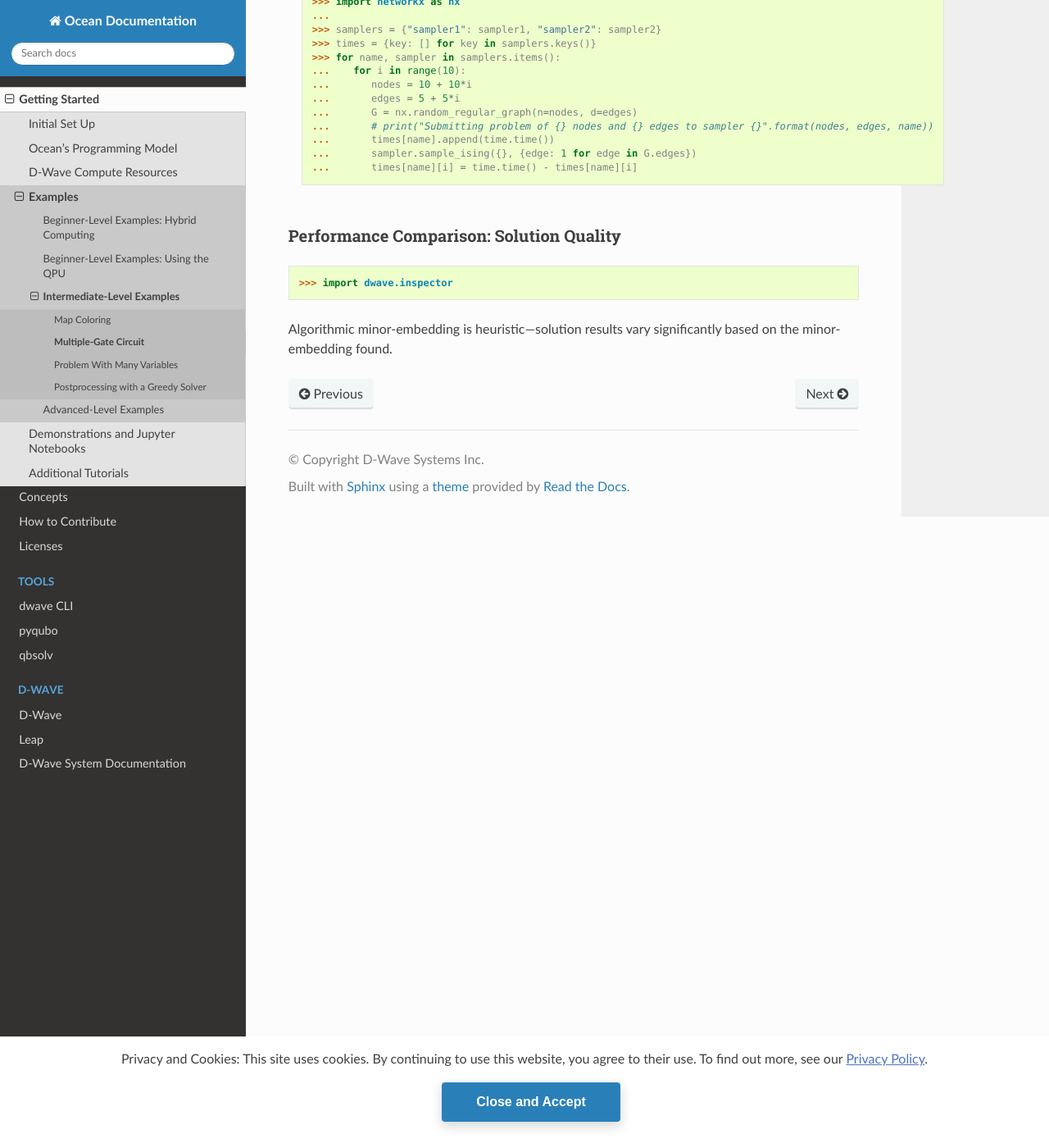
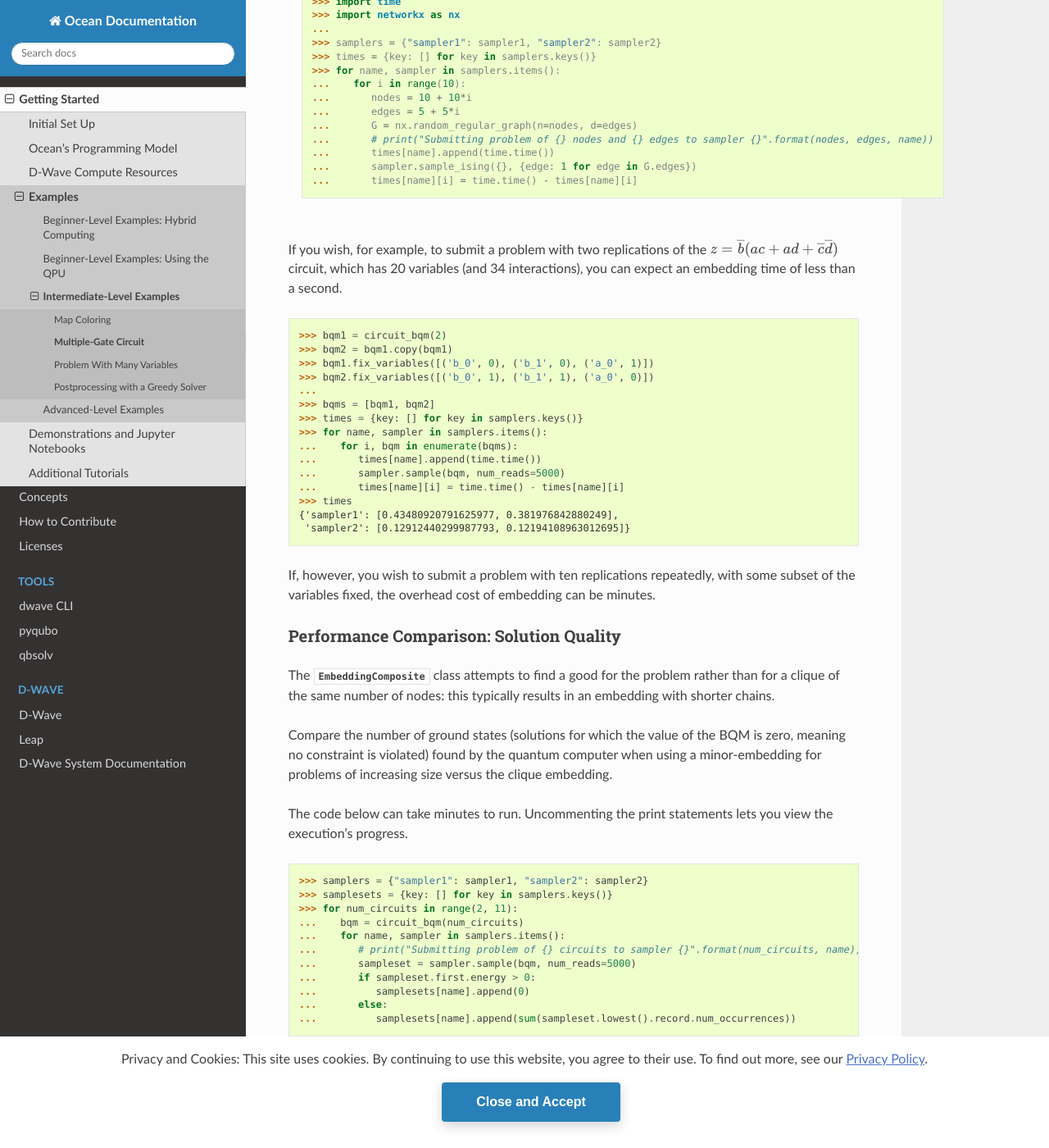
Before and after one commit to dwavesystems/dwave-ocean-sdk, a Sphinx documentation site: the page built from docs/examples/multi_gate.rst, in a window 1280 px wide and 1400 px high, scrolled down 5200 px. Shown: the whole window at 82% size. Built offline with Sphinx 7.4.7 and the Read the Docs theme 2.0.0, drawn with Linux system fonts in a browser that asks for light colours; pages that are not in the unit, such as notebooks, are missing from menus; the version number could not be read and is left out; some of the changed text lies outside the part shown.

```diff
--- a/docs/examples/multi_gate.rst
+++ b/docs/examples/multi_gate.rst
@@ -231,15 +231,15 @@ an embedding anew.
    :widths: 20 10 10 30
    :header-rows: 1
 
-   * - Problem Size: Nodes (Edges)
-     - :class:`~dwave.system.composites.EmbeddingComposite`
-     - :class:`~dwave.system.samplers.DWaveCliqueSampler`
+   * - Problem Size: Nodes (Edges/Node)
+     - :class:`~dwave.system.composites.EmbeddingComposite` Time [sec]
+     - :class:`~dwave.system.samplers.DWaveCliqueSampler` Time [sec]
      - Notes
    * - 10 (5)
      - **0.06**
      - **152.7**
      - :class:`~dwave.system.samplers.DWaveCliqueSampler` calculates all clique
-       embeddings for the QPU
+       embeddings for the QPU.
    * - 20 (10)
      - 0.41
      - 0.11
@@ -275,11 +275,11 @@ an embedding anew.
    * - 100 (50)
      - 28.92
      - 0.25
-     - For this instance, :class:`~dwave.system.composites.EmbeddingComposite`
+     - For this execution, :class:`~dwave.system.composites.EmbeddingComposite`
        found a good embedding quickly; other executions might not.
 
-.. [#] The times are approximate: the code measured the blocking time when
-   submitting problems, in which minor-embedding is the major component.
+.. [#] The times are approximate: the code measures the blocking time when
+   submitting problems, of which minor-embedding is the major element.
 
 .. [#]
 
@@ -305,9 +305,94 @@ an embedding anew.
   ...       sampler.sample_ising({}, {edge: 1 for edge in G.edges})
   ...       times[name][i] = time.time() - times[name][i]
 
+If you wish, for example, to submit a problem with two replications of the
+:math:`z = \overline{b} (ac + ad + \overline{c}\overline{d})` circuit, which
+has 20 variables (and 34 interactions), you can expect an embedding time of
+less than a second.
+
+>>> bqm1 = circuit_bqm(2)
+>>> bqm2 = bqm1.copy(bqm1)
+>>> bqm1.fix_variables([('b_0', 0), ('b_1', 0), ('a_0', 1)])
+>>> bqm2.fix_variables([('b_0', 1), ('b_1', 1), ('a_0', 0)])
+...
+>>> bqms = [bqm1, bqm2]
+>>> times = {key: [] for key in samplers.keys()}
+>>> for name, sampler in samplers.items():
+...    for i, bqm in enumerate(bqms):
+...       times[name].append(time.time())
+...       sampler.sample(bqm, num_reads=5000)
+...       times[name][i] = time.time() - times[name][i]
+>>> times                                                    # doctest: +SKIP
+{'sampler1': [0.43480920791625977, 0.381976842880249],
+ 'sampler2': [0.12912440299987793, 0.12194108963012695]}
+
+If, however, you wish to submit a problem with ten replications repeatedly, with
+some subset of the variables fixed, the overhead cost of embedding can be minutes.
 
 Performance Comparison: Solution Quality
 ----------------------------------------
+
+The :class:`~dwave.system.composites.EmbeddingComposite` class attempts to find
+a good for the problem rather than for a clique of the same number of nodes: this
+typically results in an embedding with shorter chains.
+
+Compare the number of ground states (solutions for which the value of the BQM
+is zero, meaning no constraint is violated) found by the quantum computer when
+using a minor-embedding for problems of increasing size versus the clique embedding.
+
+The code below can take minutes to run. Uncommenting the print statements
+lets you view the execution's progress.
+
+>>> samplers = {"sampler1": sampler1, "sampler2": sampler2}
+>>> samplesets = {key: [] for key in samplers.keys()}
+>>> for num_circuits in range(2, 11):
+...    bqm = circuit_bqm(num_circuits)
+...    for name, sampler in samplers.items():
+...       # print("Submitting problem of {} circuits to sampler {}".format(num_circuits, name))
+...       sampleset = sampler.sample(bqm, num_reads=5000)
+...       if sampleset.first.energy > 0:
+...          samplesets[name].append(0)
+...       else:
+...          samplesets[name].append(sum(sampleset.lowest().record.num_occurrences))
+
+The table below shows results for one execution with problems that replicate the
+:math:`z = \overline{b} (ac + ad + \overline{c}\overline{d})` circuit between two
+to ten times. For ten replication, a clique embedding of over 100 nodes is required.
+
+.. list-table:: Minor-Embedding Ground-State Ratio
+   :widths: 10 10 10
+   :header-rows: 1
+
+   * - Problem Size: Circuit Replications
+     - :class:`~dwave.system.composites.EmbeddingComposite` Ground-State Ratio [%]
+     - :class:`~dwave.system.samplers.DWaveCliqueSampler` Ground-State Ratio [%]
+   * - 2
+     - 69.6
+     - 74.4
+   * - 3
+     - 52.6
+     - 25.2
+   * - 4
+     - 40.5
+     - 16.8
+   * - 5
+     - 29.1
+     - 3.3
+   * - 6
+     - 20.9
+     - 2.9
+   * - 7
+     - 16.3
+     - 0.2
+   * - 8
+     - 14.4
+     - 0.0
+   * - 9
+     - 8.9
+     - 0.0
+   * - 10
+     - 7.2
+     - 0.3
 
 
 >>> import dwave.inspector
```
